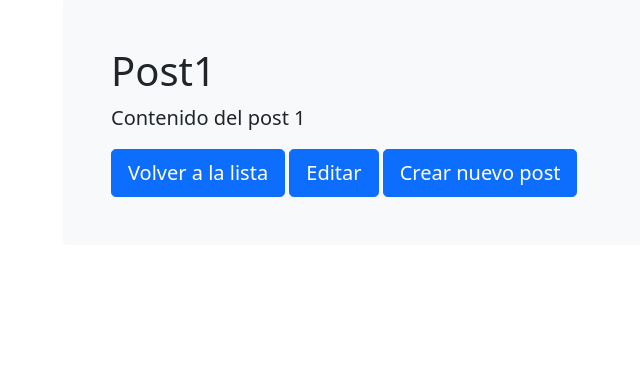
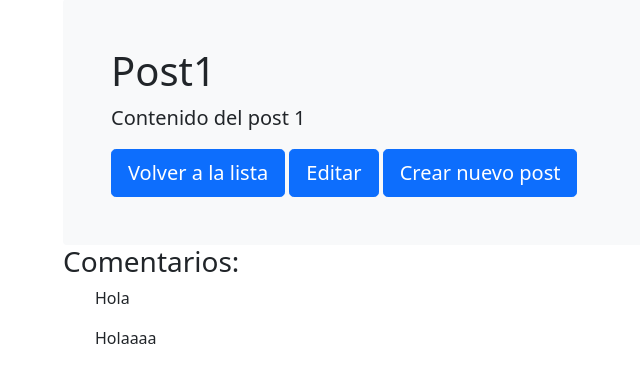
Before and after one commit to lauravidana/InfoProyecto, a Django app: template blog/templates/posts/post_detail.html in a window 1280 px wide. Shown: the part 155-538 px from the top of the page, without its empty margins (31-671 px from the left). Run offline with Django 3.2, Linux system fonts and the light colour scheme; the template is opened without the code that fills it: values that come from a table or form of the project are taken from there, others are empty; data comes from the database, SQL or seed files in the repository; both versions use the stored data as it was after the commit; parts of the project's set-up code (start-up, migrations or seed data) failed here and were passed over.

Commit message:
comentarios agregados

```diff
--- a/blog/apps/posts/admin.py
+++ b/blog/apps/posts/admin.py
@@ -1,5 +1,5 @@
 from django.contrib import admin
-from .models import Post
+from .models import Post, Comentario
 
 class PostAdmin(admin.ModelAdmin):
 	list_display = ('titulo', 'contenido', 'fecha_creacion')
@@ -7,3 +7,4 @@ class PostAdmin(admin.ModelAdmin):
 
 # Register your models here.
 admin.site.register(Post, PostAdmin)
+admin.site.register(Comentario)
--- a/blog/apps/posts/views.py
+++ b/blog/apps/posts/views.py
@@ -2,7 +2,7 @@ from django.shortcuts import render
 from django.http import HttpResponse
 from django.views.generic.list import ListView
 from django.views.generic.detail import DetailView
-from .models import Post
+from .models import Post, Comentario
 from .forms import PostForm
 from django.contrib.auth.mixins import LoginRequiredMixin
 from django.views.generic.edit import CreateView, UpdateView, DeleteView
@@ -18,6 +18,10 @@ class ListarPosts(LoginRequiredMixin, ListView):
 class DetallePost(LoginRequiredMixin, DetailView):
 	model = Post
 	template_name="posts/post_detail.html"
+	def get_context_data(self, **kwargs):
+		data = super().get_context_data(**kwargs)
+		data['comentarios'] = Comentario.objects.all()
+		return data
 
 class CrearPost(CreateView):
 	model = Post
--- a/blog/templates/posts/post_detail.html
+++ b/blog/templates/posts/post_detail.html
@@ -9,5 +9,13 @@
             <a class="btn btn-lg btn-primary" href="{% url 'update' object.id %}" role="button">Editar</a>
             <a class="btn btn-lg btn-primary" href="{% url 'crear' object.id %}" role="button">Crear nuevo post</a>
         </div>
+        <h3>Comentarios:</h3>
+        <ul>
+            {% for c in comentarios %}
+                <div class="col-md-6">
+                    <p>{{c.contenido}}</p>
+                </div>
+            {% endfor %}
+        </ul>
     </main>
 {% endblock %}
```
Also changed, not shown: blog/templates/posts/postsList.html (+0 -25 lines), blog/db.sqlite3.
